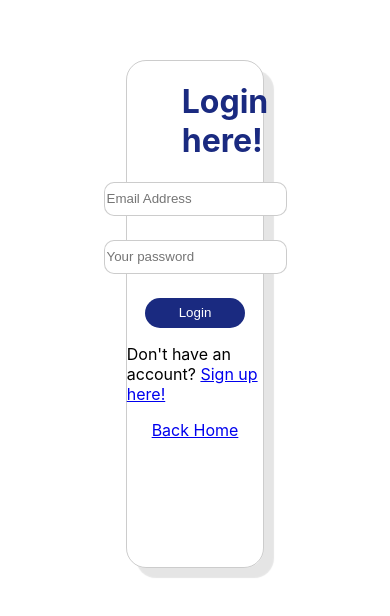
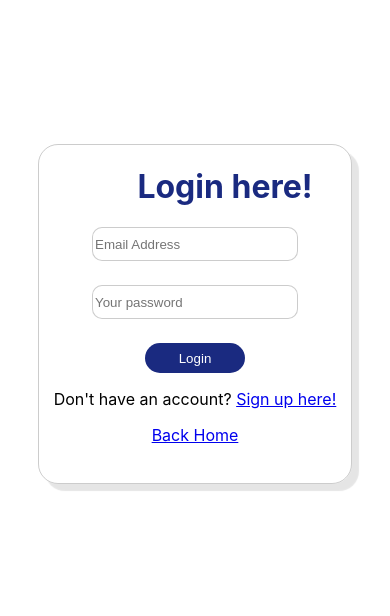
Before and after one commit to drusykhulwi/fortschritt, a React (Create React App) app in the folder frontend/: page /login in a window 390 px wide. Shown: the part 108-724 px from the top of the page. Built offline with nearby package versions, Linux system fonts and the light colour scheme.

Commit message:
Login responsiveness

```diff
--- a/frontend/src/App.css
+++ b/frontend/src/App.css
@@ -4,5 +4,5 @@
   --border: 1px solid rgb(0, 0, 0, 0.2);
   --border-radius: 20px;
   --text-color: #ffffff;
-  --box-shadow: 10px 10px 1px rgb(0, 0, 0, 0.1);
+  --box-shadow: 7px 7px 1px rgb(0, 0, 0, 0.1);
 }
--- a/frontend/src/pages/Login.css
+++ b/frontend/src/pages/Login.css
@@ -32,3 +32,51 @@
 h1{
     color: var(--primary-color);
 }
+
+@media(max-width: 1280px){
+    .login .login-container form input{
+        width: 350px;
+    }
+}
+@media(max-width: 920px){
+    .login .login-container{
+        width: 40%;
+        height: 30%;
+    }
+}
+@media (max-width: 1024px){
+    .login .login-container{
+        width: 60%;
+    }
+    .login .login-container form input{
+        width: 450px;
+    }
+}
+@media (max-width: 770px) {
+    .login .login-container{
+        width: 80%;
+        height: 35%;
+    }
+    .login .login-container form input{
+        width: 350px;
+    }
+}
+@media(max-width: 550px) {
+    .login .login-container{
+        height: 50%;
+    }
+}
+@media (max-width: 480px) {
+    .login .login-container{
+        width: 80%;
+        height: 40%;
+    }
+    .login .login-container form input{
+        width: 200px;
+    }
+}
+@media (max-width: 385px) {
+    .login .login-container{
+        height: 50%;
+    }
+}
```
